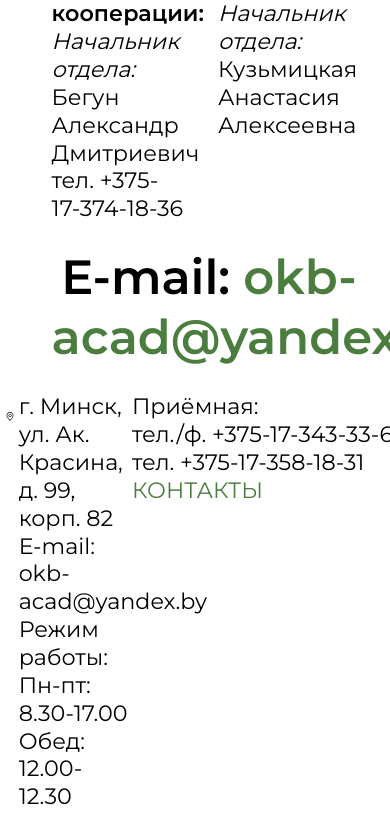
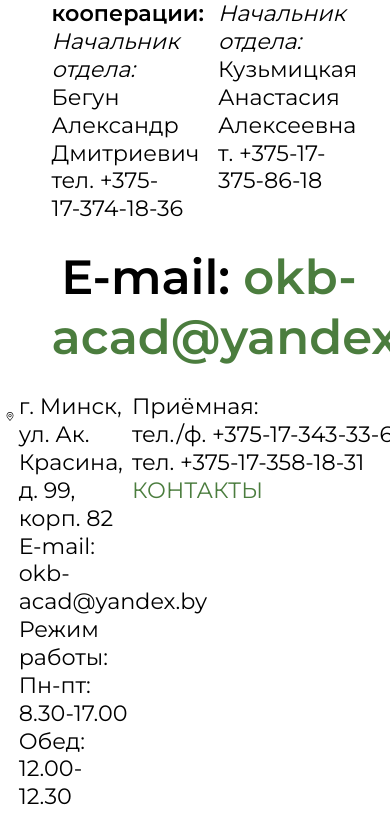
Before and after one commit to moskalevNick/okb-client, a React (Create React App) app: page /contacts in a window 390 px wide. Shown: the part 1870-2704 px from the top of the page. Built offline with nearby package versions, Linux system fonts and the light colour scheme; no server answers.

Commit message:
add_phone

```diff
--- a/src/modules/ContactsPage/ContactsPage.tsx
+++ b/src/modules/ContactsPage/ContactsPage.tsx
@@ -84,6 +84,9 @@ export const ContactsPage = () => {
             <i>Начальник отдела:</i> <br />
             Кузьмицкая Анастасия Алексеевна
             <br />
+            <a href='tel:+375173641364' className={styles.wrapperPhone}>
+              т. +375-17-375-86-18
+            </a>
           </div>
         </div>
         <div className={styles.promoEmail}>
```
